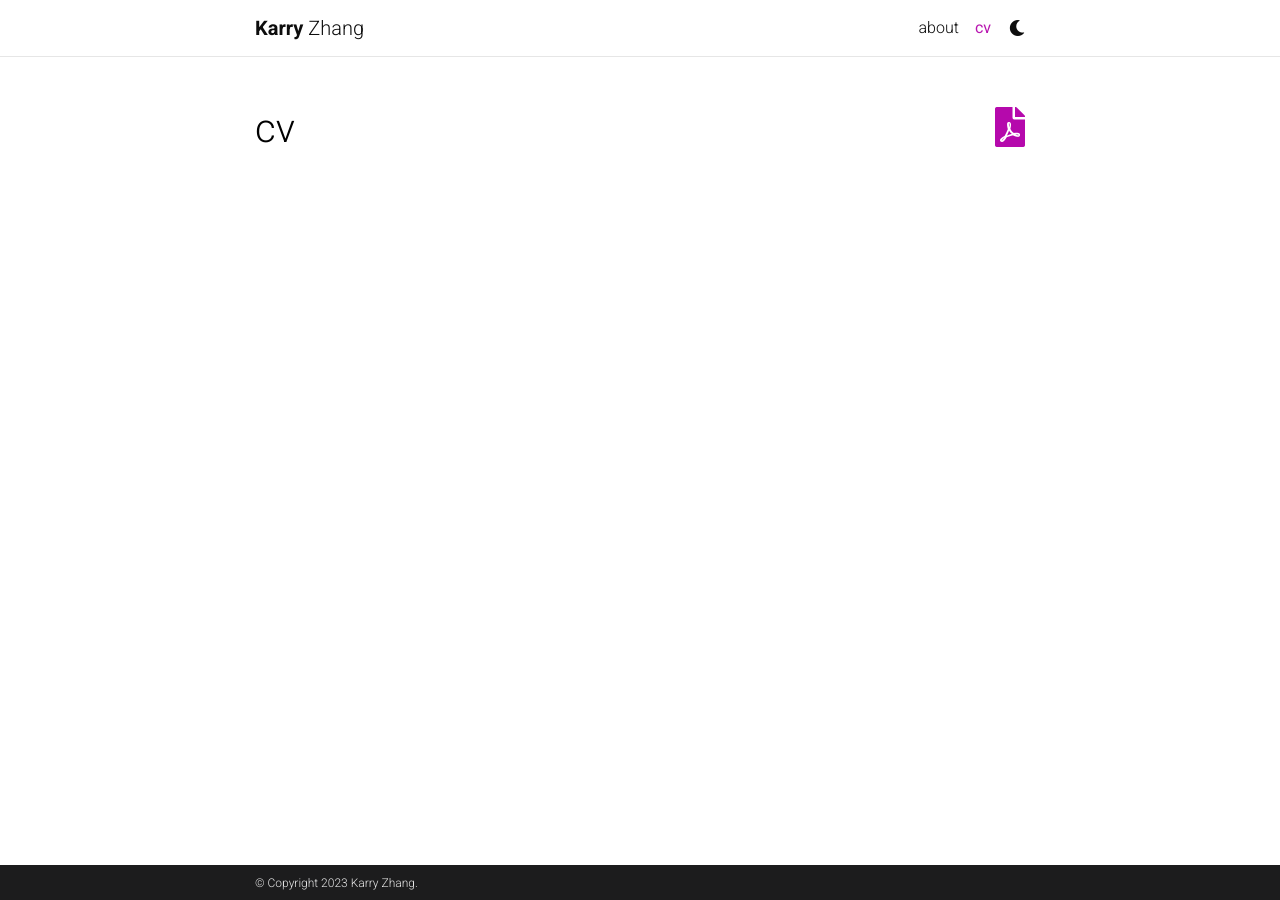
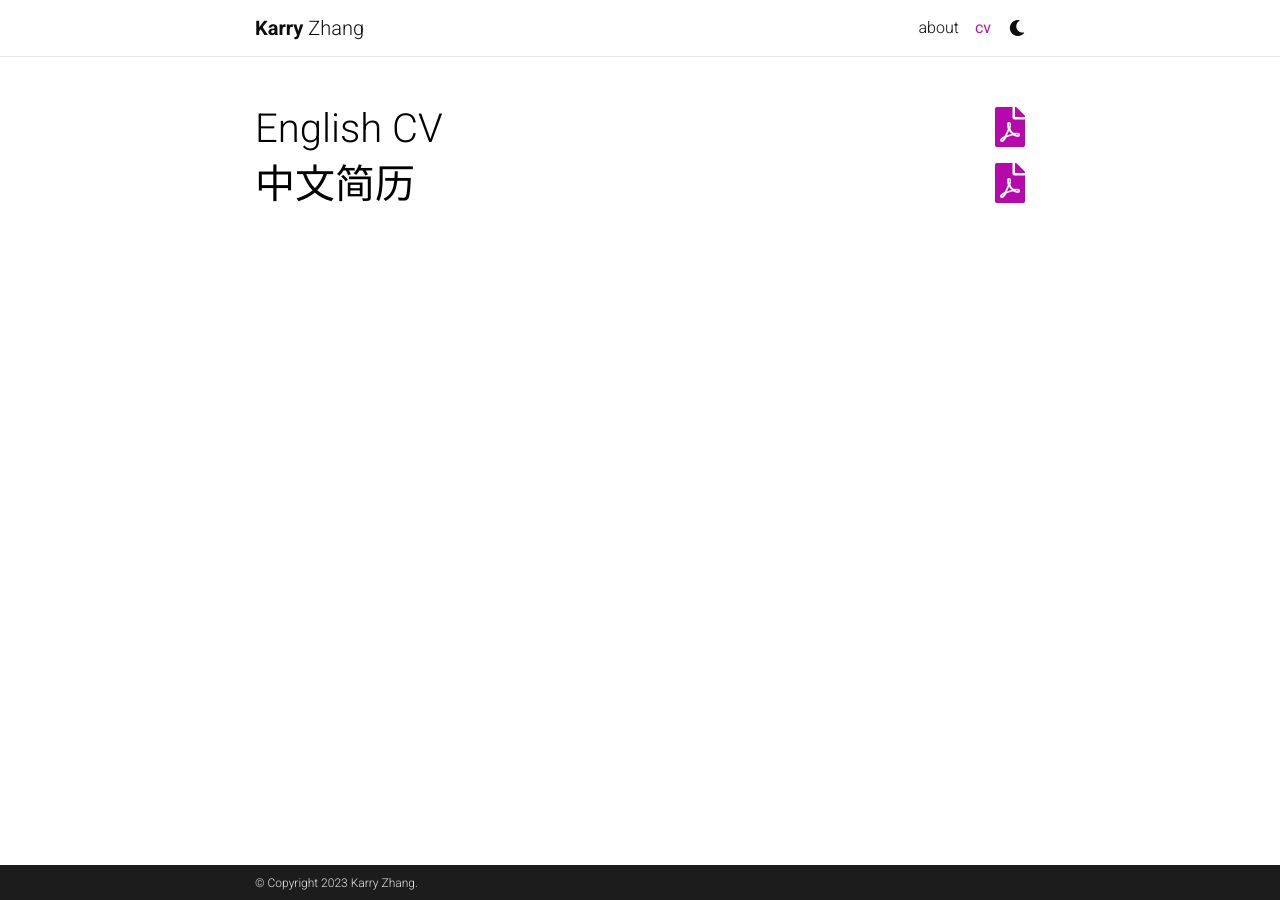
Before and after one commit to karry-z/karry-z.github.io, a Jekyll site: the page built from _pages/cv.md, in a window 1280 px wide. Built offline with Jekyll 4.4.1, drawn with Linux system fonts in a browser that asks for light colours; comment, search, counter and statistics services are not loaded; a style sheet for code colours, icons or effects is not loaded.

Commit message:
add cv_zh

```diff
--- a/_layouts/cv.html
+++ b/_layouts/cv.html
@@ -5,7 +5,8 @@ layout: default
         <div class="post">
 
           <header class="post-header">
-            <h1 class="post-title">{{ page.title }} {% if page.cv_pdf %}<a href="{{ page.cv_pdf | prepend: 'assets/pdf/' | relative_url}}" target="_blank" rel="noopener noreferrer" class="float-right"><i class="fas fa-file-pdf"></i></a>{% endif %}</h1>
+            <h1 class="post-title">{{ page.title1 }} {% if page.cv_pdf1 %}<a href="{{ page.cv_pdf1 | prepend: 'assets/pdf/' | relative_url}}" target="_blank" rel="noopener noreferrer" class="float-right"><i class="fas fa-file-pdf"></i></a>{% endif %}</h1>
+            <h1 class="post-title">{{ page.title2 }} {% if page.cv_pdf2 %}<a href="{{ page.cv_pdf2 | prepend: 'assets/pdf/' | relative_url}}" target="_blank" rel="noopener noreferrer" class="float-right"><i class="fas fa-file-pdf"></i></a>{% endif %}</h1>
             <p class="post-description">{{ page.description }}</p>
           </header>
 
--- a/_pages/cv.md
+++ b/_pages/cv.md
@@ -1,8 +1,11 @@
 ---
 layout: cv
+title: cv
 permalink: /cv/
-title: cv
 nav: true
-nav_order: 4
-cv_pdf: Kairui_Zhang_CV_full_en.pdf
+nav_order: 1
+title1: English CV
+title2: 中文简历
+cv_pdf1: Kairui_Zhang_CV_full_en.pdf
+cv_pdf2: 张恺睿简历_full_zh.pdf
 ---
```
Also changed, not shown: 2 other files.
